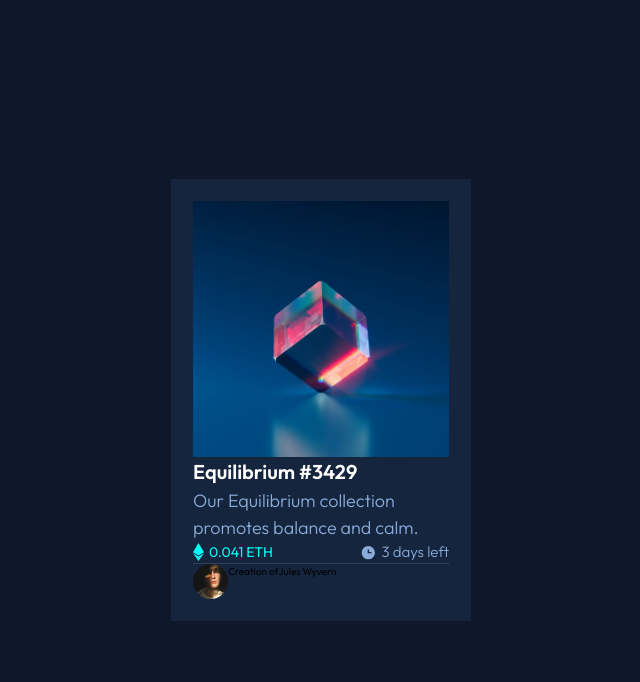
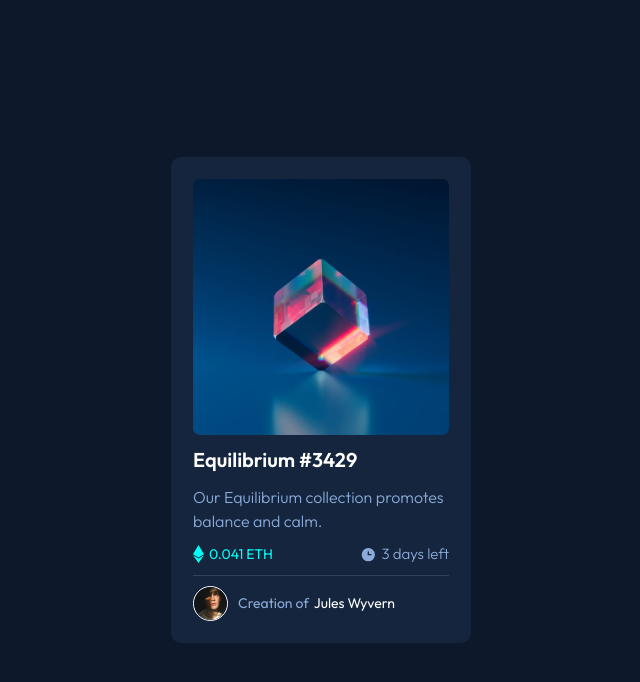
Before and after one commit to martinorue/nft-preview-card-component, a plain HTML site: page index.html in a window 1280 px wide. Shown: the whole page, without its empty margins (319-959 px from the left). Drawn offline with Linux system fonts and the light colour scheme.

Commit message:
complete challenge

```diff
--- a/styles.css
+++ b/styles.css
@@ -81,6 +81,10 @@ body {
     max-width: 300px;
     padding: 2.2rem;
     background-color: var(--card-bg);
+    display: flex;
+    flex-direction: column;
+    gap: 10px;
+    border-radius: 10px;
 }
 
 .card__body {
@@ -100,7 +104,9 @@ body {
     width: 35px;
 }
 
-.card__image {}
+.card__image {
+    border-radius: 7px;
+}
 
 .card__img-ethereum{}
 
@@ -109,6 +115,7 @@ body {
     justify-content: space-between;
     align-items: center;
     border-bottom: 1px solid var(--line);
+    padding-bottom: 10px;
 }
 
 .attribution {
@@ -129,7 +136,7 @@ body {
 }
 
 .card__body {
-    font-size: 1.8rem;
+    font-size: 1.6rem;
     font-weight: 300;
     color: var(--soft-blue);
 }
@@ -150,16 +157,22 @@ body {
 
 .card__footer {
     display: flex;
+    font-size: 1.4rem;
+    align-items: center;
 }
 
 .img__footer {
     width: 35px;
+    margin-right: 10px;
+    border: 1px solid var(--white);
+    border-radius: 20px;
 }
 
 .card__footer-text-1{
-
+    color: var(--soft-blue);
+    margin-right: 5px;
 }
 
 .card__footer-text-2{
-
+    color: var(--white);
 }
```
